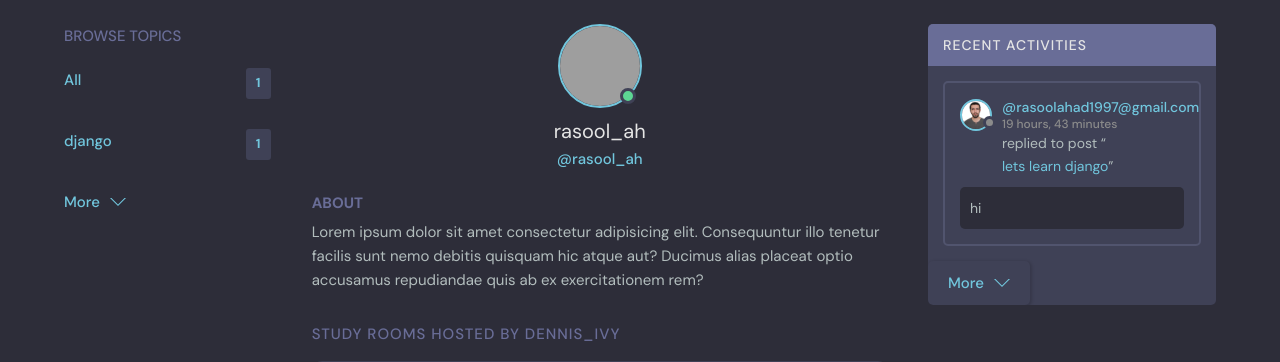
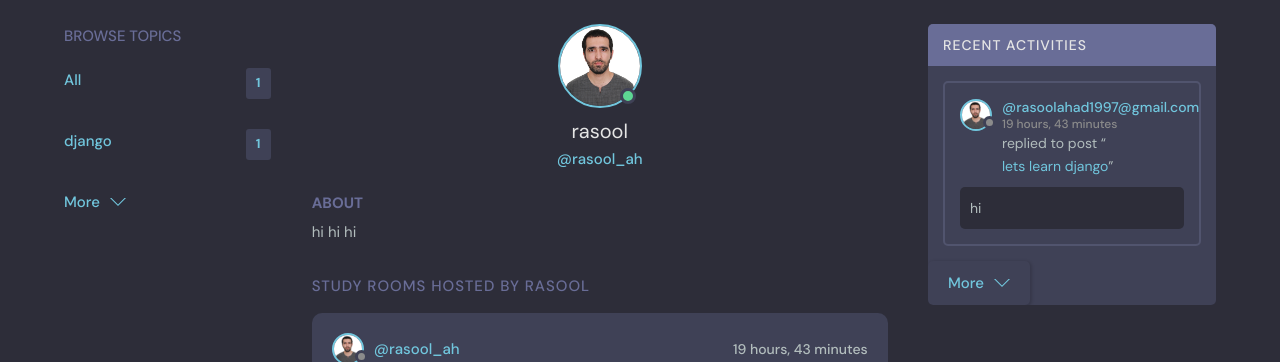
Before and after one commit to rasool-ahad/study-bodies-website, a Django app: page /user-profile/2 in a window 1280 px wide. Shown: the part 76-438 px from the top of the page. Run offline with Django 4.2, Linux system fonts and the light colour scheme; data comes from the database, SQL or seed files in the repository; both versions use the stored data as it was after the commit; grey boxes are pictures that could not be loaded.

Commit message:
user profile image finished

```diff
--- a/studybud/base/forms.py
+++ b/studybud/base/forms.py
@@ -7,7 +7,7 @@ from django.contrib.auth.forms import UserCreationForm
 class MyUserCreationForm(UserCreationForm):
     class Meta:
         model = User
-        fields = ["avatar",'name', 'username','email', 'password1', 'password2']
+        fields = ['name', 'username','email', 'password1', 'password2']
 class RoomForm(ModelForm):
     class Meta:
         model = Room
--- a/studybud/base/templates/base/user-profile.html
+++ b/studybud/base/templates/base/user-profile.html
@@ -12,11 +12,11 @@
         <div class="profile">
           <div class="profile__avatar">
             <div class="avatar avatar--large active">
-              <img src="https://randomuser.me/api/portraits/men/11.jpg" />
+              <img src="{{ user.avatar.url }}" />
             </div>
           </div>
           <div class="profile__info">
-            <h3>{{user.username}}</h3>
+            <h3>{{user.name}}</h3>
             <p>@{{user.username}}</p>
             {% if request.user.username == user.username %}
               <a href="{% url 'update-user' %}" class="btn btn--main btn--pill">Edit Profile</a>
@@ -25,16 +25,14 @@
           <div class="profile__about">
             <h3>About</h3>
             <p>
-              Lorem ipsum dolor sit amet consectetur adipisicing elit. Consequuntur illo tenetur
-              facilis sunt nemo debitis quisquam hic atque aut? Ducimus alias placeat optio
-              accusamus repudiandae quis ab ex exercitationem rem?
+              {{ user.bio }}
             </p>
           </div>
         </div>
 
         <div class="roomList__header">
           <div>
-            <h2>Study Rooms Hosted by dennis_ivy</a>
+            <h2>Study Rooms Hosted by {{user.name}}</a>
             </h2>
           </div>
         </div>
```
Also changed, not shown: studybud/db.sqlite3.
